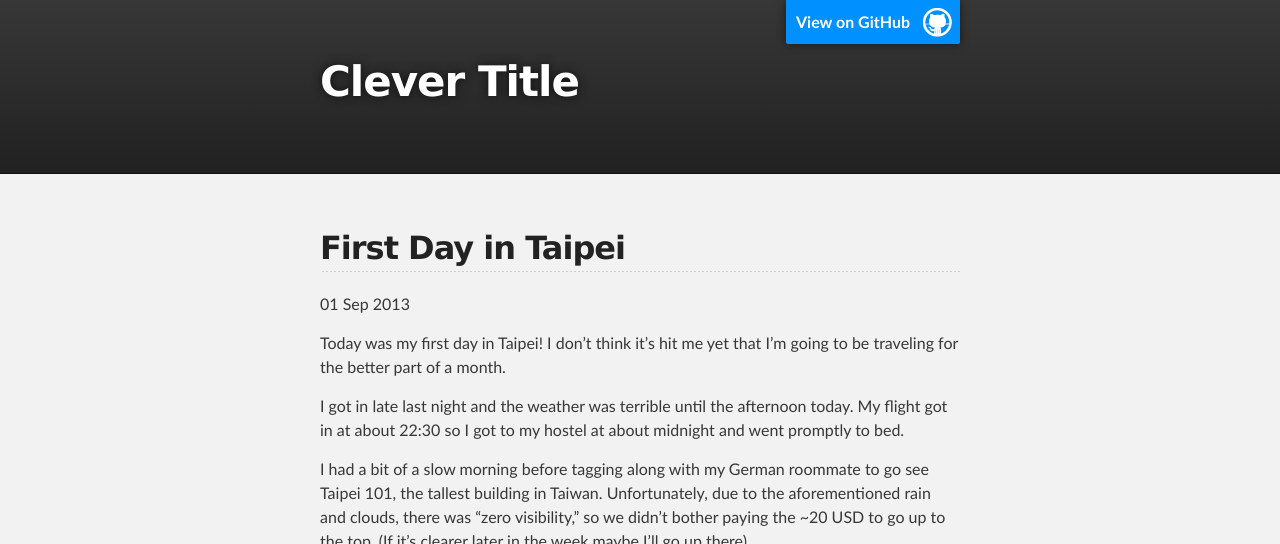
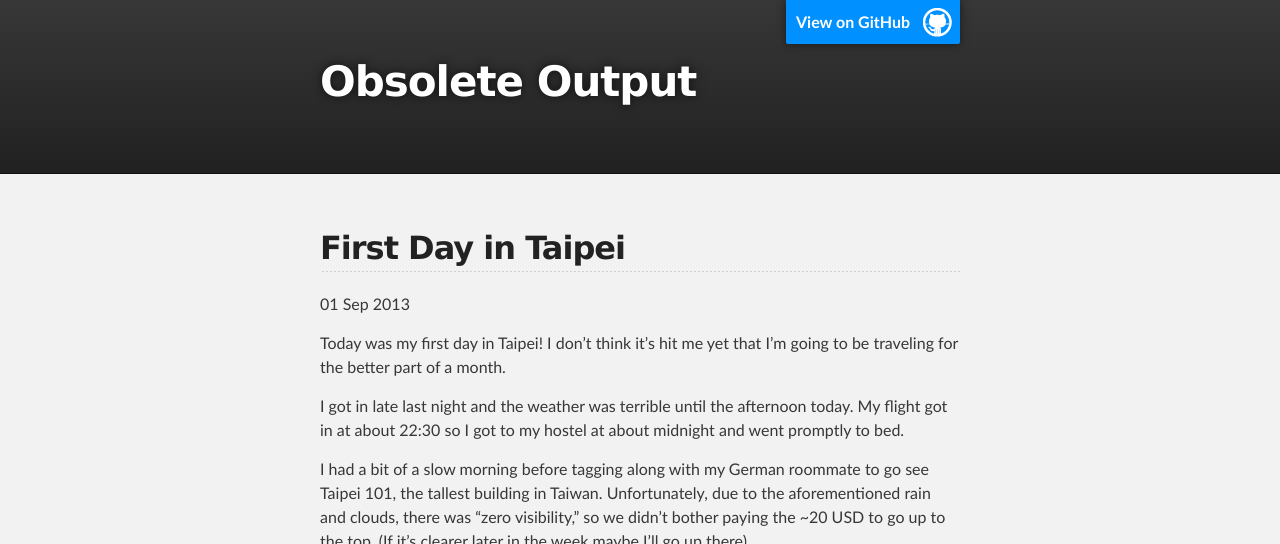
Before and after one commit to yjkogan/yjkogan.github.io, a Jekyll site: the page built from _posts/2013-09-01-first-day-taipei.markdown, in a window 1280 px wide and 900 px high, cut to the strip 0-544 px from the top of the window. Built offline with Jekyll 4.4.1, drawn with Linux system fonts in a browser that asks for light colours; Markdown is read by kramdown in place of the engine named in the settings.

Commit message:
Different title

```diff
--- a/_config.yml
+++ b/_config.yml
@@ -1,4 +1,4 @@
-name: Clever Title
+name: Obsolete Output
 safe: true
 lsi: false
 markdown: redcarpet
--- a/index.html
+++ b/index.html
@@ -7,6 +7,7 @@ title: Your New Jekyll Site
   <ul class="posts">
     {% for post in site.posts %}
       <li><span>{{ post.date | date_to_string }}</span> &rarr; <a href="{{ post.url }}">{{ post.title }}</a></li>
+      <p>{{ post.excerpt }}</p>
     {% endfor %}
   </ul>
 </div>
```
